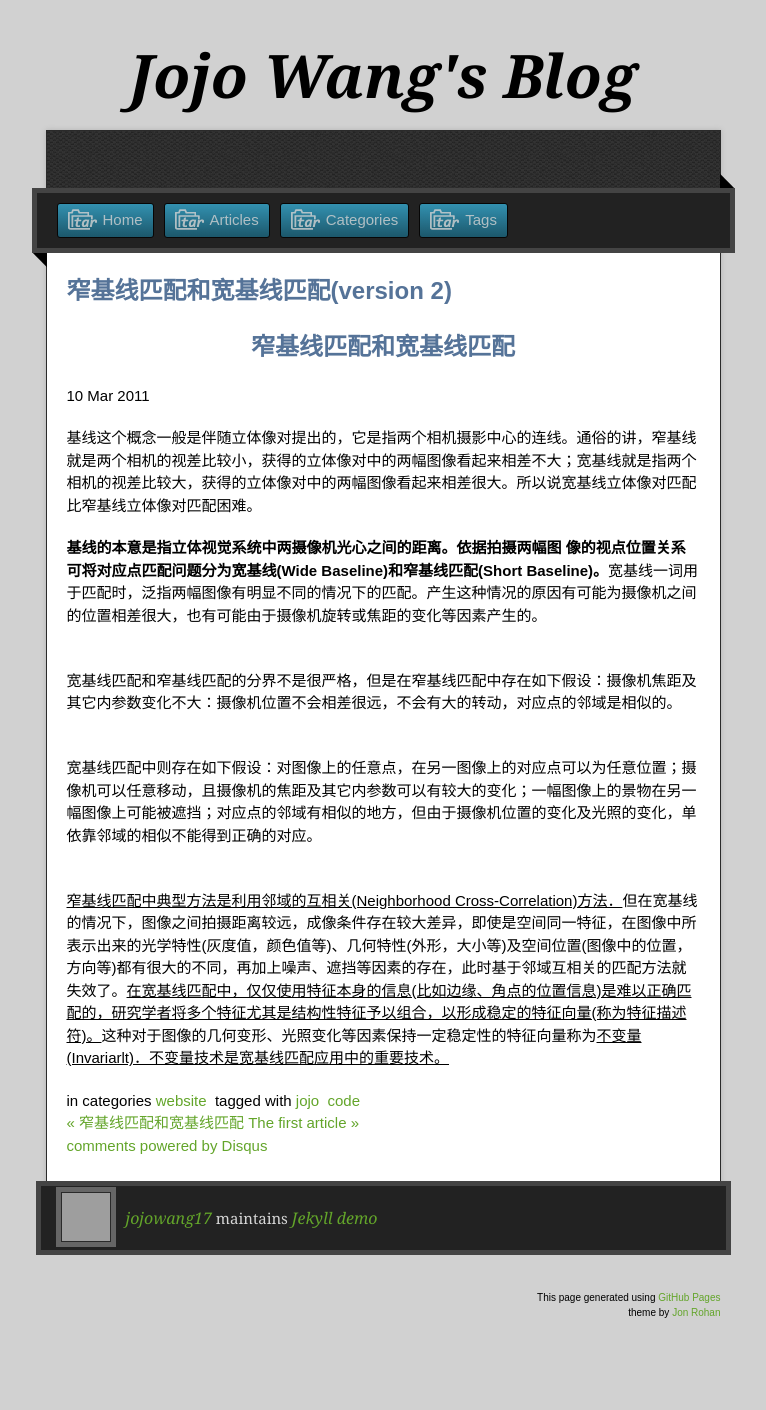
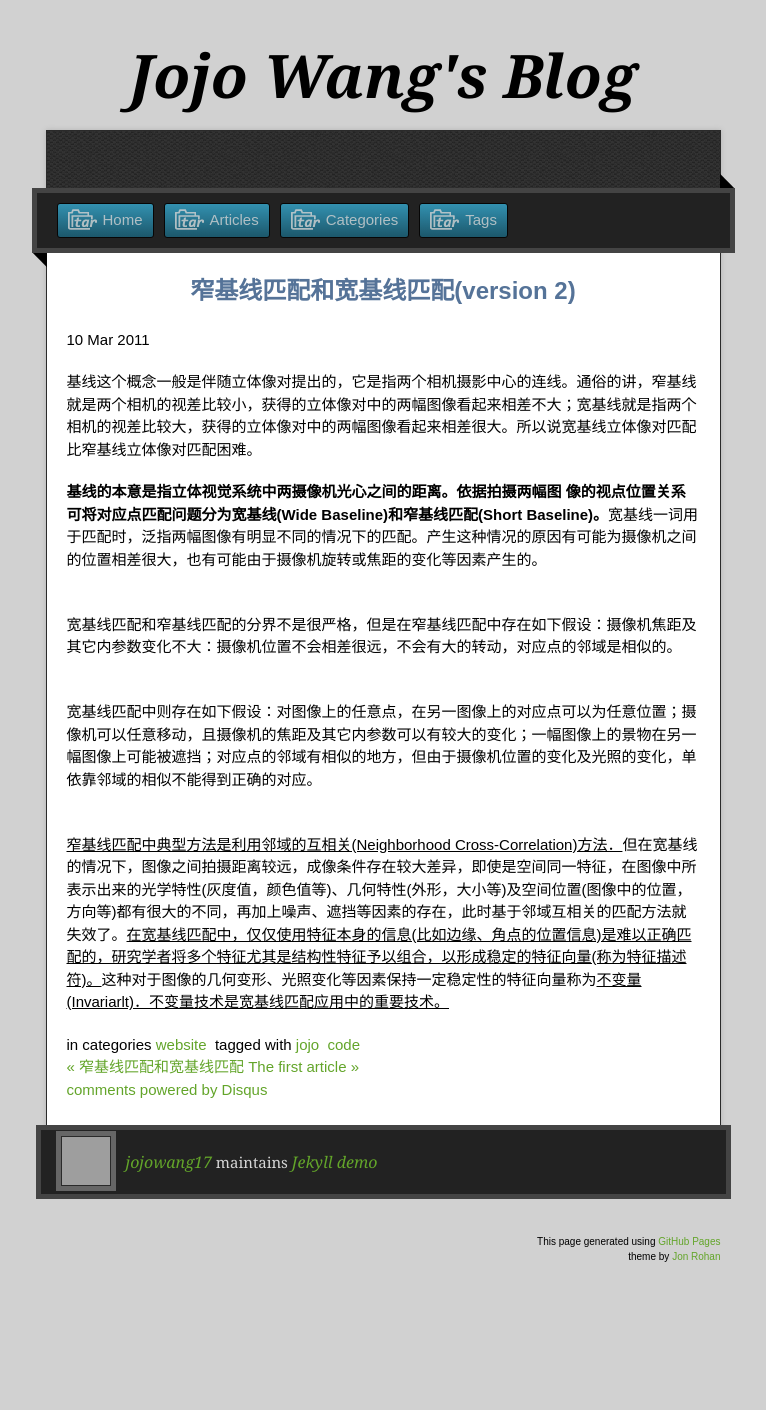
Before and after one commit to jojowang17/jekyll_demo, a Jekyll site: the page built from _posts/2011-03-10-wangv2.md, in a window 1280 px wide. Shown: the whole page, without its empty margins (257-1023 px from the left). Built offline with Jekyll 4.4.1, drawn with Linux system fonts in a browser that asks for light colours; nearby versions of some CDN libraries; comment, search, counter and statistics services are not loaded; after the commit the page ends 1354 px from its top, so only the background shows below that; grey boxes are pictures that could not be loaded.

Commit message:
Update 2011-03-10-wangv2.md

```diff
--- a/_posts/2011-03-10-wangv2.md
+++ b/_posts/2011-03-10-wangv2.md
@@ -6,12 +6,8 @@ title: 窄基线匹配和宽基线匹配(version 2)
 comments: yes
 ---
 
-<h2>{{ page.title }}</h2>
-
-
-
 <div>
-  <h2 align="center">窄基线匹配和宽基线匹配</h2>
+  <h2 align="center">{{ page.title }}</h2>
 </div>
 <p>{{ page.date | date_to_string }}</p>
 <div id="content">
```
